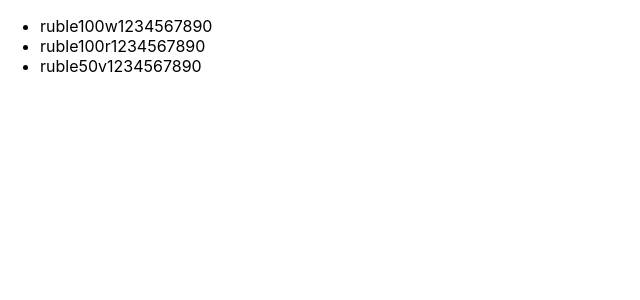
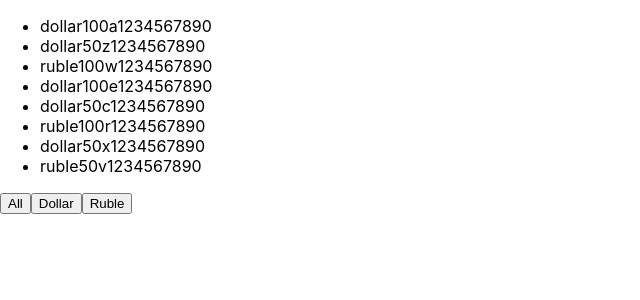
Before and after one commit to VlLabkovich/microtasks-1, a React (Create React App) app: page / in a window 1280 px wide. Shown: the top 300 px of the page, without its empty margins (0-640 px from the left). Built offline with nearby package versions, Linux system fonts and the light colour scheme.

Commit message:
feat: add filter banknote

```diff
--- a/src/App.tsx
+++ b/src/App.tsx
@@ -16,11 +16,24 @@ function App() {
     ])
 
 
-    let currentMoney = money.filter((filteredMoney) => filteredMoney.banknote === 'ruble') // Результат фильтрации передается в метод мап
+    const [filter, setFilter] = useState("all")
 
-    console.log(currentMoney)
+
+    let currentMoney = money
+    if (filter === 'dollar') {
+        currentMoney = money.filter(filteredMoney => filteredMoney.banknote === 'dollar')
+    }
+    if (filter === 'ruble') {
+        currentMoney = money.filter(filteredMoney => filteredMoney.banknote === 'ruble')
+    }
+
+
+    const onclickFilterHandler = (nameButton: string) => {
+    setFilter(nameButton)
+    }
 
     return (
+        <>
             <ul>
                 {currentMoney.map((item, index) => {
                     return (
@@ -32,6 +45,10 @@ function App() {
                     )
                 })}
             </ul>
+            <button onClick={() => onclickFilterHandler('all')}>All</button>
+            <button onClick={() => onclickFilterHandler('dollar')}>Dollar</button>
+            <button onClick={() => onclickFilterHandler('ruble')}>Ruble</button>
+        </>
     );
 }
 
```
Lines whose indentation alone changed are shown as unchanged.
